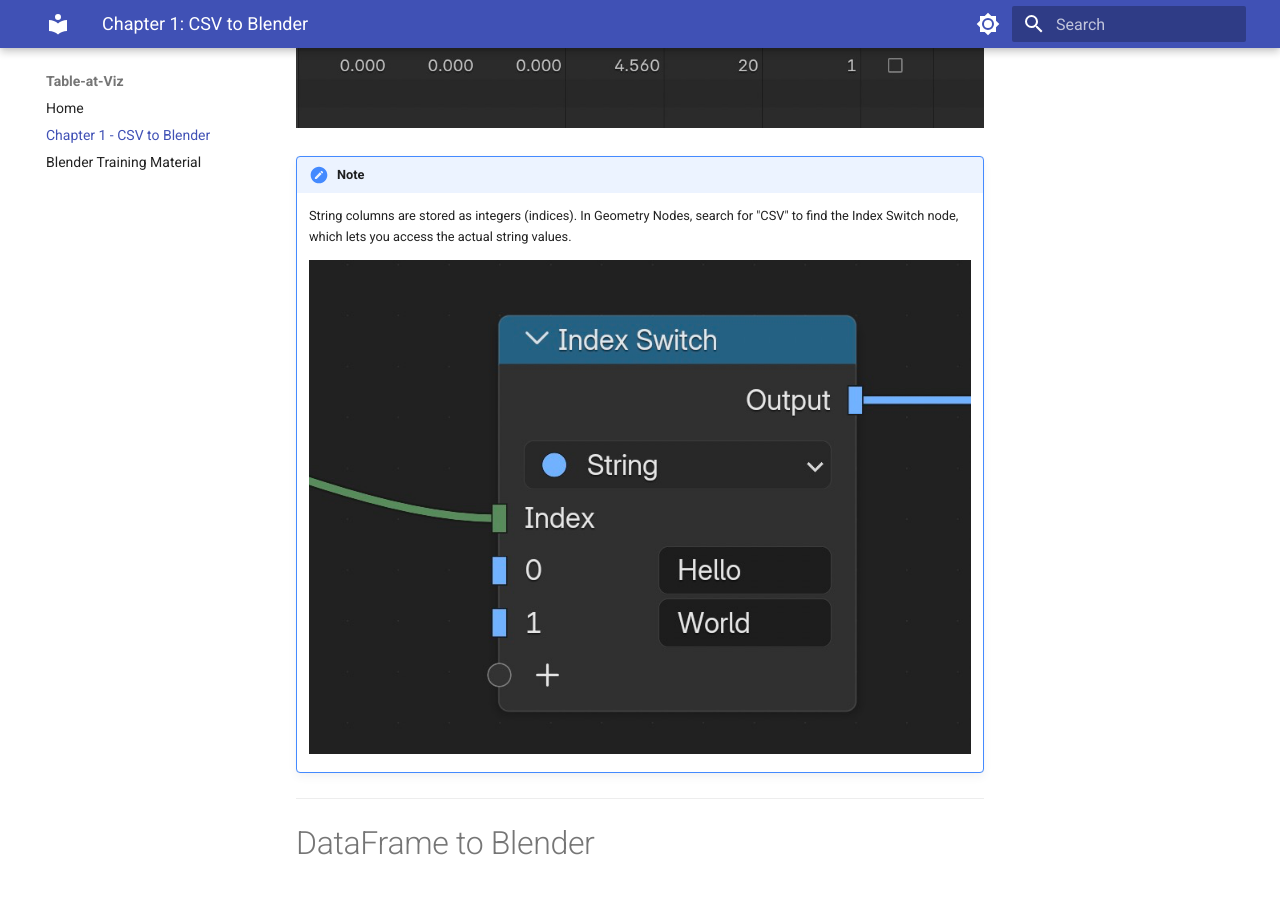
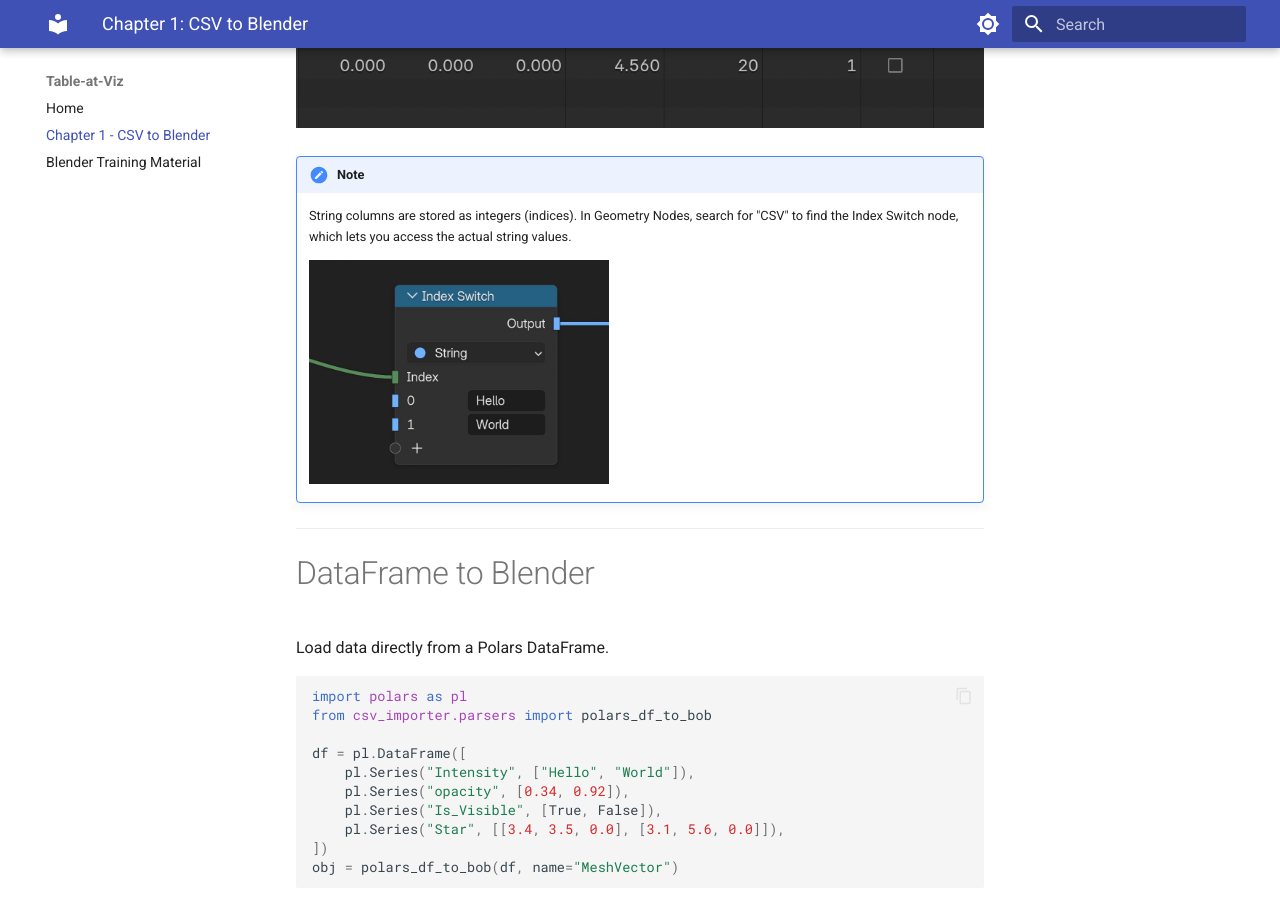
Before and after one commit to kolibril13/Table-at-Viz, an MkDocs documentation site: the page built from docs/chapter1-csv-to-blender.md, in a window 1280 px wide and 900 px high, scrolled down 941 px. Built offline with MkDocs 1.6.1 and Material for MkDocs 9.7.7, drawn with Linux system fonts in a browser that asks for light colours.

Commit message:
smaller img

```diff
--- a/docs/chapter1-csv-to-blender.md
+++ b/docs/chapter1-csv-to-blender.md
@@ -44,7 +44,7 @@ print(obj.name)
 !!! note
     String columns are stored as integers (indices). In Geometry Nodes, search for "CSV" to find the Index Switch node, which lets you access the actual string values.
 
-    ![Index Switch node](assets/index-switch-node.png)
+    <img src="../assets/index-switch-node.png" alt="Index Switch node" width="300">
 
 ---
 
```
